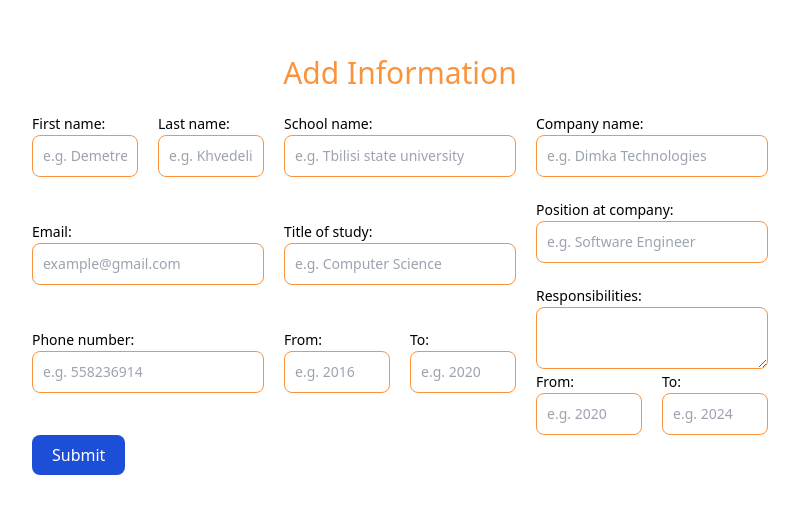
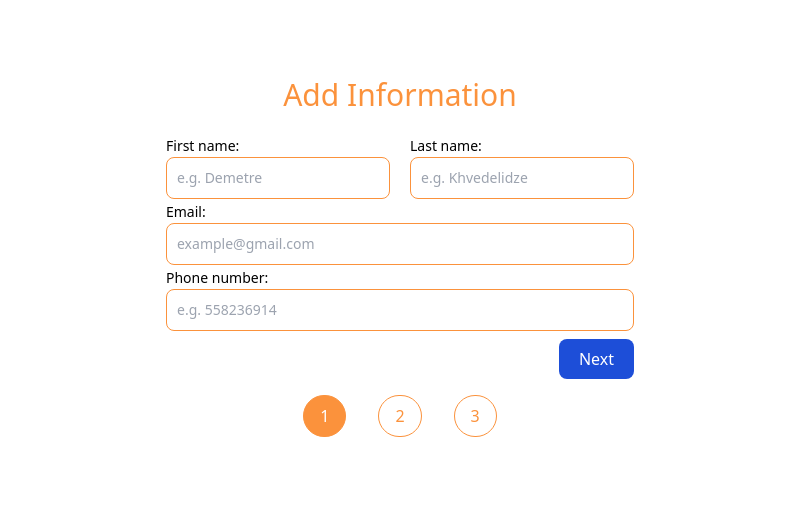
Before and after one commit to DemeKH/CV-app, a React (Vite) app: page / in a window 1280 px wide. Shown: the part 145-658 px from the top of the page, without its empty margins (240-1039 px from the left). Built offline with nearby package versions, Linux system fonts and the light colour scheme.

Commit message:
Changed the inputs once again, pretty much finished now with styling it

```diff
--- a/src/App.jsx
+++ b/src/App.jsx
@@ -24,6 +24,8 @@ function App() {
   const [studyDateFrom, setStudyDateFrom] = useState("");
   const [studyDateTo, setStudyDateTo] = useState("");
 
+  const [inputPageIndex, setInputPageIndex] = useState(0);
+
   return (
     <div className="flex justify-center items-center h-screen">
       {isFormOpen && (
@@ -31,7 +33,9 @@ function App() {
           <h1 className="col-span-3 text-orange-400 text-3xl text-center m-5">
             Add Information
           </h1>
-          <div className="md:flex gap-5">
+          {inputPageIndex === 0 && (
+            <>
+              <div className="">
                 <AddGenInformation
                   firstName={firstName}
                   lastName={lastName}
@@ -42,6 +46,21 @@ function App() {
                   setPhoneNum={setPhoneNum}
                   setEmail={setEmail}
                 />
+              </div>
+              <button
+                onClick={(e) => {
+                  e.preventDefault();
+                  setInputPageIndex((prev) => prev + 1);
+                }}
+                className="block ml-auto mt-2 text-white w-full bg-blue-700 hover:bg-blue-800 font-medium rounded-lg text-md sm:w-auto px-5 py-2 text-center"
+              >
+                Next
+              </button>
+            </>
+          )}
+          {inputPageIndex === 1 && (
+            <>
+              <div className="md:flex gap-5">
                 <AddEducation
                   schoolName={schoolName}
                   setSchoolName={setSchoolName}
@@ -52,6 +71,32 @@ function App() {
                   studyDateTo={studyDateTo}
                   setstudyDateTo={setStudyDateTo}
                 />
+              </div>
+              <div className="flex flex-row justify-between">
+                <button
+                  onClick={(e) => {
+                    e.preventDefault();
+                    setInputPageIndex((prev) => prev - 1);
+                  }}
+                  className="mt-2 w-full bg-white border-blue-700 border text-blue-700 font-medium rounded-lg text-md sm:w-auto px-5 py-2 text-center"
+                >
+                  Prev
+                </button>
+                <button
+                  onClick={(e) => {
+                    e.preventDefault();
+                    setInputPageIndex((prev) => prev + 1);
+                  }}
+                  className="block ml-auto mt-2 text-white w-full bg-blue-700 hover:bg-blue-800 font-medium rounded-lg text-md sm:w-auto px-5 py-2 text-center"
+                >
+                  Next
+                </button>
+              </div>
+            </>
+          )}
+          {inputPageIndex === 2 && (
+            <>
+              <div className="md:flex gap-5">
                 <AddExperience
                   companyName={companyName}
                   setCompanyName={setCompanyName}
@@ -65,17 +110,58 @@ function App() {
                   setCompanyDateTo={setCompanyDateTo}
                 />
               </div>
-
+              <div className="flex flex-row justify-between">
                 <button
-            type="submit"
+                  onClick={(e) => {
+                    e.preventDefault();
+                    setInputPageIndex((prev) => prev - 1);
+                  }}
+                  className="mt-2 w-full bg-white border-blue-700 border text-blue-700 font-medium rounded-lg text-md sm:w-auto px-5 py-2 text-center"
+                >
+                  Prev
+                </button>
+                <button
                   onClick={(e) => {
                     e.preventDefault();
                     setIsFormOpen(false);
+                    setInputPageIndex(() => 0);
                   }}
-            className="col-span-3 text-white w-full bg-blue-700 hover:bg-blue-800 focus:ring-4 focus:outline-none focus:ring-blue-300 font-medium rounded-lg text-md sm:w-auto px-5 py-2 text-center dark:bg-blue-600 dark:hover:bg-blue-700 dark:focus:ring-blue-800"
+                  className="block ml-auto mt-2 text-white w-full bg-blue-700 hover:bg-blue-800 font-medium rounded-lg text-md sm:w-auto px-5 py-2 text-center"
                 >
                   Submit
                 </button>
+              </div>
+            </>
+          )}
+          <div className="flex justify-center">
+            <button
+              className={`${
+                inputPageIndex === 0
+                  ? "bg-orange-400 text-white"
+                  : "bg-white text-orange-400"
+              } rounded-full border border-orange-400 px-4 py-2 m-4`}
+            >
+              1
+            </button>
+            <button
+              className={`${
+                inputPageIndex === 1
+                  ? "bg-orange-400 text-white"
+                  : "bg-white text-orange-400"
+              } rounded-full border border-orange-400 px-4 py-2 m-4`}
+            >
+              2
+            </button>
+            <button
+              className={`${
+                inputPageIndex === 2
+                  ? "bg-orange-400 text-white"
+                  : "bg-white text-orange-400"
+              } rounded-full border border-orange-400 px-4 py-2 m-4`}
+            >
+              3
+            </button>
+          </div>
         </AddInfoForm>
       )}
       {!isFormOpen && (
--- a/src/components/AddInfoForm.jsx
+++ b/src/components/AddInfoForm.jsx
@@ -1,7 +1,7 @@
 const AddInfoForm = ({ children }) => {
   return (
     <>
-      <form className="bg-white p-4 md:w-3/5 md:m-auto">{children}</form>
+      <form className="bg-white p-4 md:m-auto">{children}</form>
     </>
   );
 };
```
Lines whose indentation alone changed are shown as unchanged.
